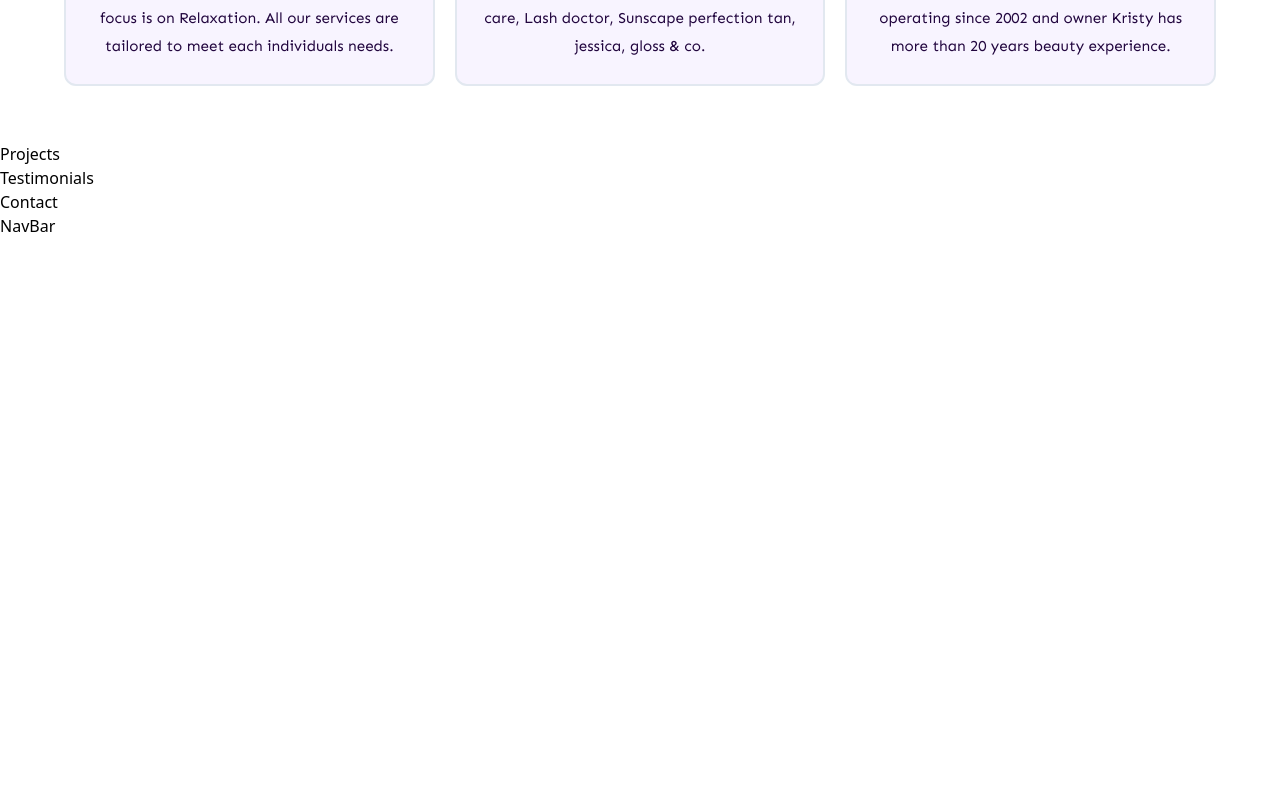
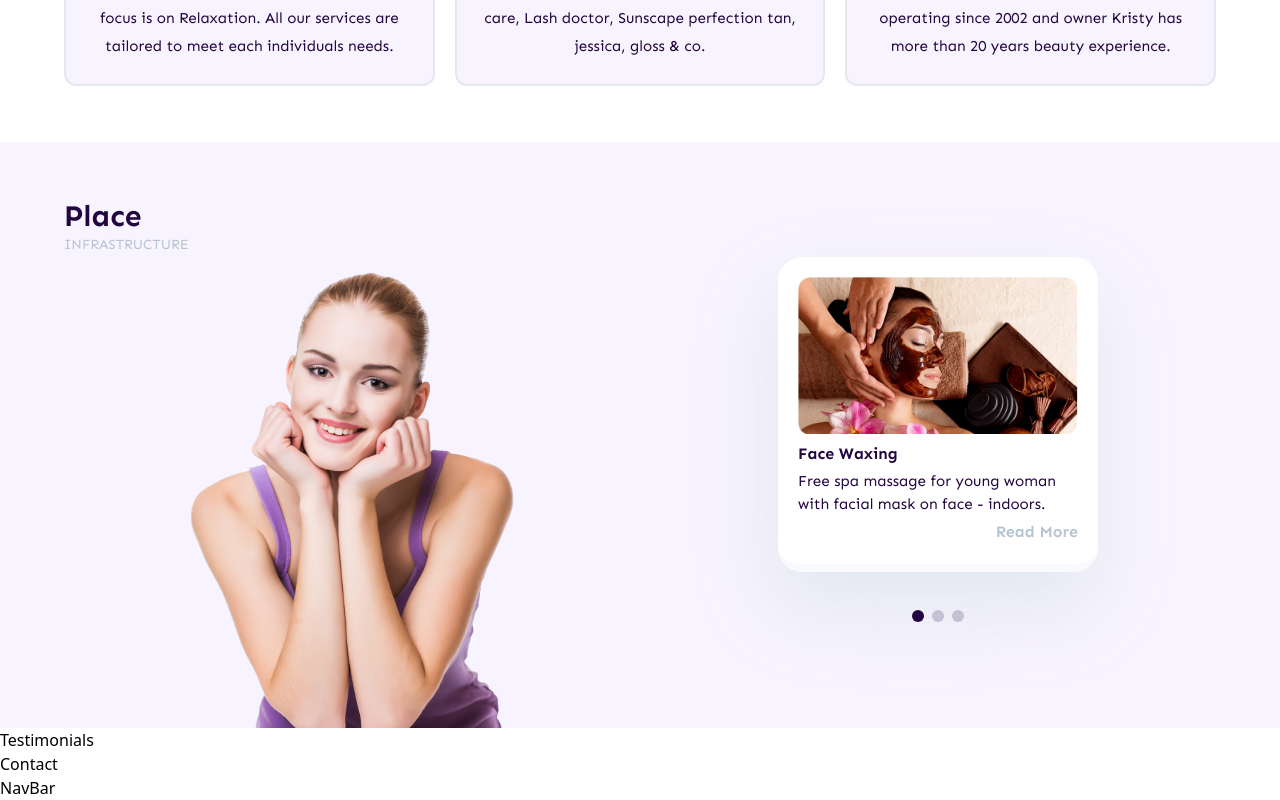
Before and after one commit to ValeraKaktotak/SPA-Agency-Animated-Website, a React (Vite) app: page / in a window 1280 px wide. Shown: the part 1612-2412 px from the top of the page. Before the commit the page ends 1850 px from the top, so only its background shows below. Built offline with nearby package versions, Linux system fonts and the light colour scheme.

Commit message:
done project section

```diff
--- a/package.json
+++ b/package.json
@@ -15,7 +15,7 @@
     "react-dom": "^18.3.1",
     "react-icons": "^5.2.1",
     "react-modal": "^3.16.1",
-    "swiper": "^11.1.5"
+    "swiper": "^11.1.7"
   },
   "devDependencies": {
     "@types/aos": "^3.0.7",
--- a/src/Content.ts
+++ b/src/Content.ts
@@ -10,6 +10,11 @@ import spray from '@/assets/images/Skills/spray.png'
 import services_logo1 from '@/assets/images/Services/logo1.png'
 import services_logo2 from '@/assets/images/Services/logo2.png'
 import services_logo3 from '@/assets/images/Services/logo3.png'
+
+import project1 from '@/assets/images/Projects/img1.png'
+import project2 from '@/assets/images/Projects/img2.png'
+import project3 from '@/assets/images/Projects/img3.png'
+import person_project from '@/assets/images/Projects/person.png'
 
 //Types
 import type { Content } from '@/types/content'
@@ -92,5 +97,27 @@ export const content: Content = {
         logo: services_logo3
       }
     ]
+  },
+  projects: {
+    title: 'Place',
+    subtitle: 'INFRASTRUCTURE',
+    image: person_project,
+    project_content: [
+      {
+        title: 'Face Waxing',
+        des: 'Free spa massage for young woman with facial mask on face - indoors.',
+        image: project1
+      },
+      {
+        title: 'Relaxing',
+        des: 'From the moment you walk in the door, our focus is pn Relaxation.',
+        image: project2
+      },
+      {
+        title: 'SPA Luxury',
+        des: 'Our relaxing boutique studio is located the parking and easy access.',
+        image: project3
+      }
+    ]
   }
 }
--- a/src/components/Projects.tsx
+++ b/src/components/Projects.tsx
@@ -1,8 +1,66 @@
 import type { FC } from 'react'
 
-interface IProjects {}
+// Import Swiper React components
+import { Swiper, SwiperSlide } from 'swiper/react'
 
-const Projects: FC<IProjects> = ({}) => {
-  return <div>Projects</div>
+// import Swiper core and required modules
+import { Pagination } from 'swiper/modules'
+
+// Import Swiper styles
+import 'swiper/css'
+import 'swiper/css/pagination'
+
+//Content
+import { content } from '@/Content'
+
+const Projects: FC = () => {
+  const { projects } = content
+
+  return (
+    <section id='projects' className='bg-bg_light_primary'>
+      <div className='flex flex-col px-5 pt-14 md:container'>
+        <div>
+          <h2 data-aos='fade-down' className='title'>
+            {projects.title}
+          </h2>
+          <h4 data-aos='fade-down' className='subtitle'>
+            {projects.subtitle}
+          </h4>
+        </div>
+
+        <div className='flex flex-col-reverse items-center gap-5 lg:flex-row'>
+          <img
+            data-aos='fade-right'
+            className='min-w-[22rem] max-w-[45vw]'
+            src={projects.image}
+            alt='Girl'
+          />
+
+          <Swiper
+            data-aos='fade-left'
+            pagination={{ clickable: true }}
+            modules={[Pagination]}
+            className='max-w-xs self-start rounded-3xl pb-16 drop-shadow-primary'
+          >
+            {projects.project_content.map((content, i) => (
+              <SwiperSlide
+                key={i}
+                className='h-fit rounded-3xl border-b-8 border-[#faf9fd] bg-white p-5'
+              >
+                <img src={content.image} alt={content.title} />
+                <div className='mt-2 flex flex-col gap-1'>
+                  <h5 className='font-Sen font-bold'>{content.title}</h5>
+                  <p>{content.des}</p>
+                  <button className='self-end font-bold text-gray'>
+                    Read More
+                  </button>
+                </div>
+              </SwiperSlide>
+            ))}
+          </Swiper>
+        </div>
+      </div>
+    </section>
+  )
 }
 export default Projects
--- a/src/index.css
+++ b/src/index.css
@@ -60,3 +60,8 @@
     @apply text-[14px] text-gray;
   }
 }
+
+/* Swiper styles */
+.swiper-pagination-bullet {
+  @apply h-3 w-3 bg-dark_primary;
+}
```
Also changed, not shown: src/types/content.d.ts (+13 -0 lines), 2 other files (tests, documents, lock files or other folders).
